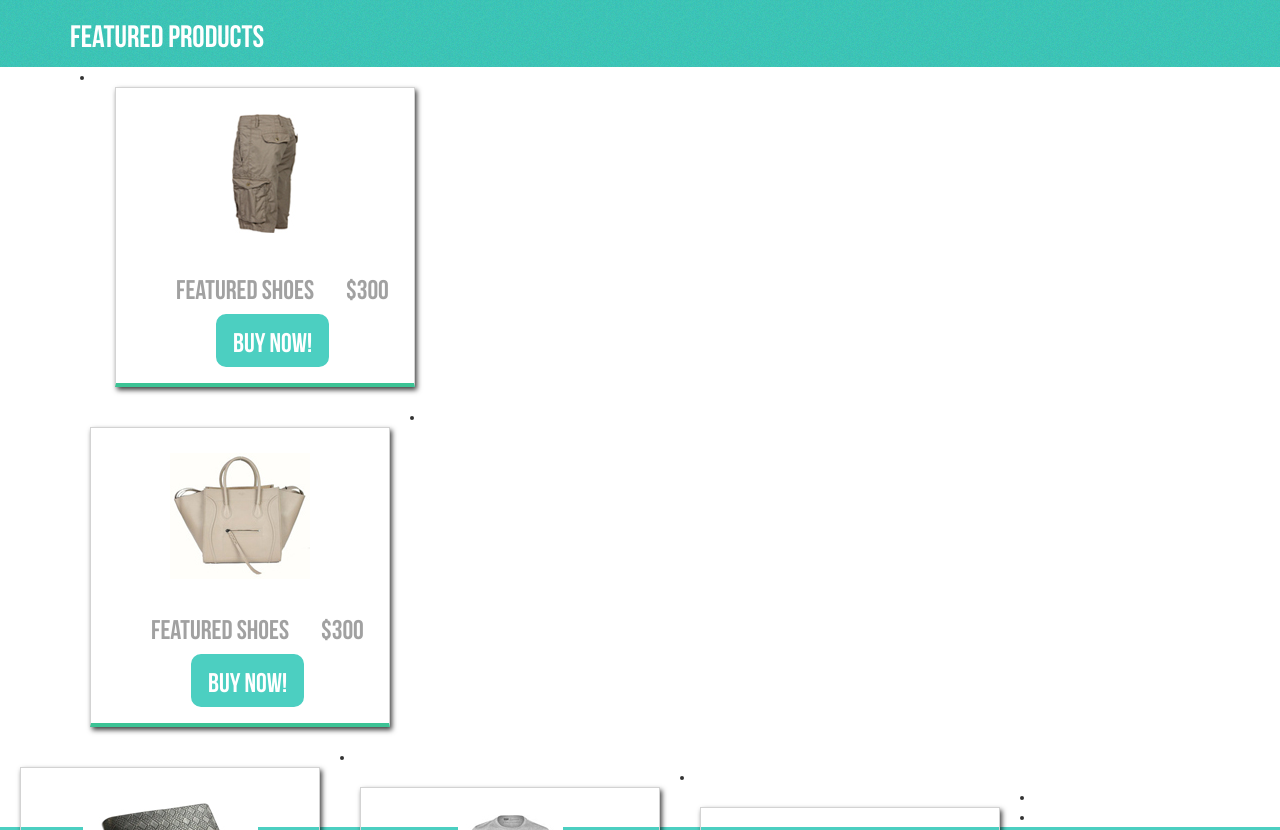
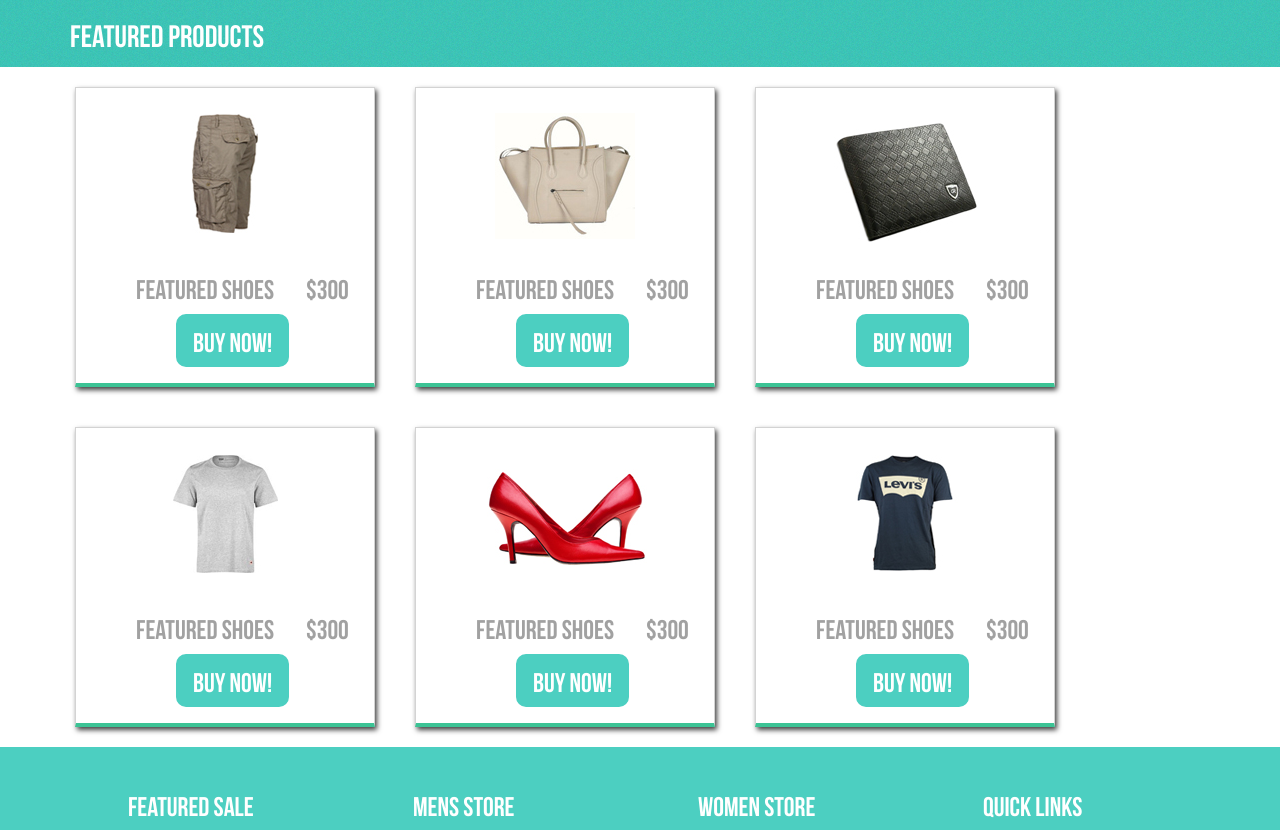
Before and after one commit to Kamilnaja/Premium-ecommerce, a plain HTML site: page index.html in a window 1280 px wide. Shown: the part 883-1713 px from the top of the page. Drawn offline with nearby package versions, Linux system fonts and the light colour scheme.

Commit message:
poprawka

```diff
--- a/index.html
+++ b/index.html
@@ -128,40 +128,39 @@
 		</section>
 	<div class="container">
 		<div class="row">
-		<ul>
-			<li><div class="col-md-4 gl-img ft-1">
+
+		<div class="col-md-4 gl-img ft-1">
 				<h2>Featured shoes</h2>
 					<h3 class="price2">$300</h3>
 					<button class="btn-gal">buy now!</button>
-			</li></div>
+		</div>
 
-			<li><div class="col-md-4 gl-img ft-2">
+		<div class="col-md-4 gl-img ft-2">
 				<h2>Featured shoes</h2>
 					<h3 class="price2">$300</h3>
 					<button class="btn-gal">buy now!</button>
-			</li></div>
-			<li><div class="col-md-4 gl-img ft-3">
+		</div>
+		<div class="col-md-4 gl-img ft-3">
 				<h2>Featured shoes</h2>
 					<h3 class="price2">$300</h3>
 					<button class="btn-gal">buy now!</button>
-			</li></div>
-			<li><div class="col-md-4 gl-img ft-4">
+			</div>
+			<div class="col-md-4 gl-img ft-4">
 				<h2>Featured shoes</h2>
 					<h3 class="price2">$300</h3>
 					<button class="btn-gal">buy now!</button>
-			</li></div>
-			<li><div class="col-md-4 gl-img ft-5">
+			</div>
+			<div class="col-md-4 gl-img ft-5">
 				<h2>Featured shoes</h2>
 					<h3 class="price2">$300</h3>
 					<button class="btn-gal">buy now!</button>
-			</li></div>
-			<li><div class="col-md-4 gl-img ft-6">
+			</div>
+			<div class="col-md-4 gl-img ft-6">
 				<h2>Featured shoes</h2>
 					<h3 class="price2">$300</h3>
 					<button class="btn-gal">buy now!</button>
-			</li></div>
-			</ul>
-		</div>
+			</div>
+					</div>
 	</div>
 </div>
 	<footer class="main-footer">
```
